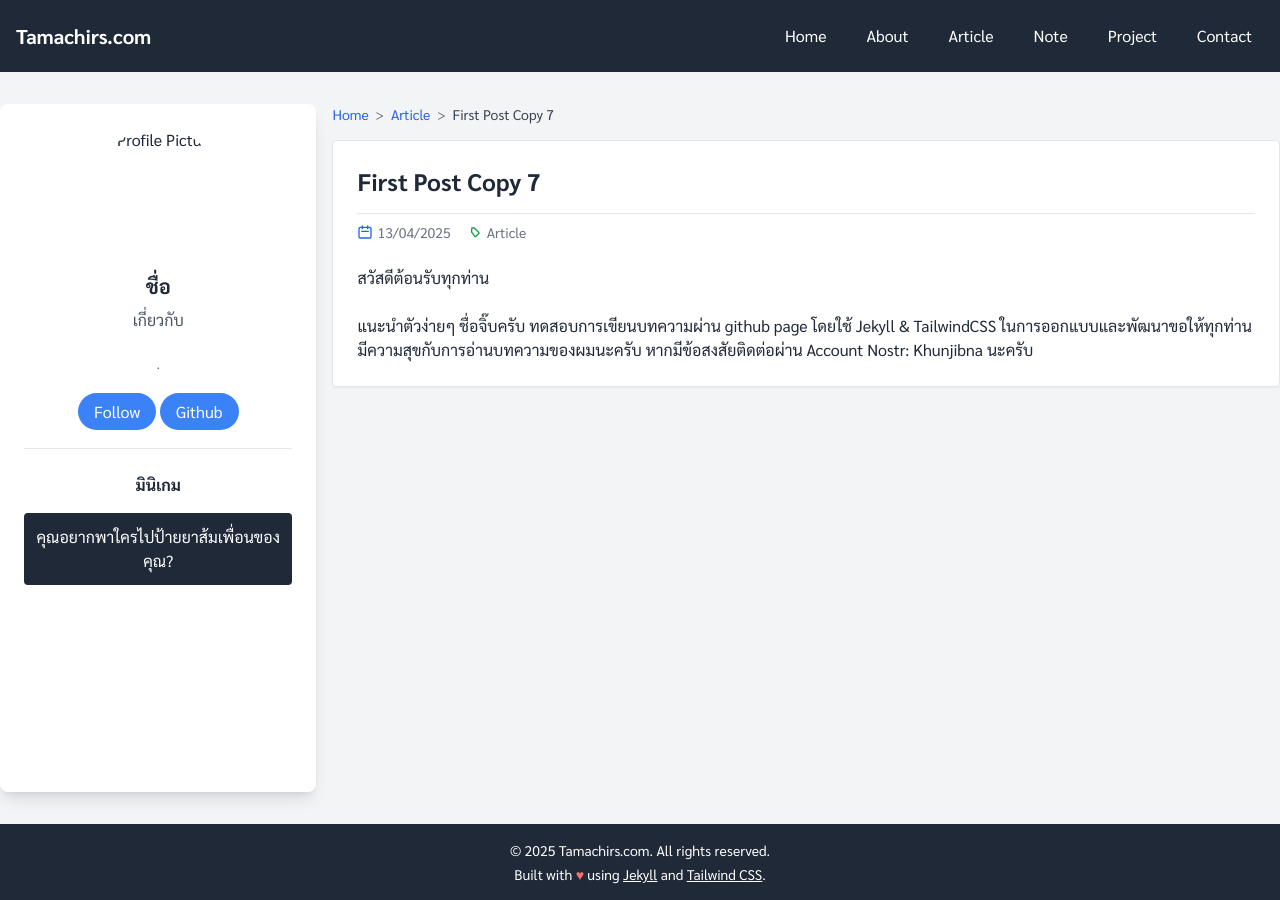
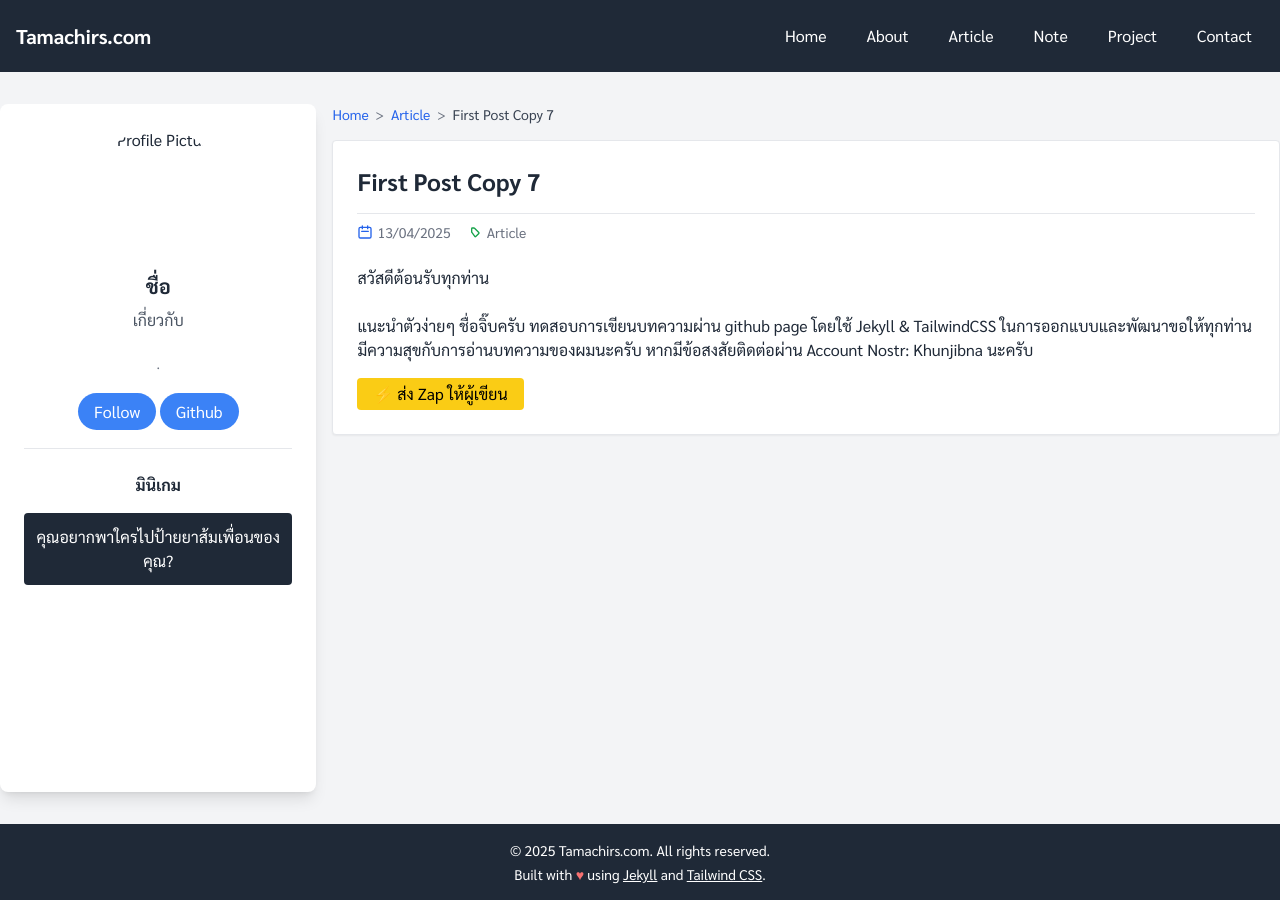
Before and after one commit to khunjibna/myjekyllsite, a Jekyll site: the page built from _posts/2025-04-13-first-post-copy-7.md, in a window 1280 px wide. Built offline with Jekyll 4.4.1, drawn with Linux system fonts in a browser that asks for light colours; nearby versions of some CDN libraries.

Commit message:
Initial commit for my Jekyll site

```diff
--- a/_config.yml
+++ b/_config.yml
@@ -8,3 +8,8 @@ author:
 
 baseurl: ""  # ถ้าโฮสต์ที่ root (ไม่มี subfolder)
 future: true
+
+
+google_fonts: Noto Sans Thai
+og_image: /assets/img/share.jpg
+author_pubkey: npub1p7w6gyufuy3e6fnugvg9an7fyfes085qct2tp8sarctjwqdaqltsg47tzy
--- /dev/null
+++ b/_includes/head.html
@@ -0,0 +1,42 @@
+<!-- _includes/head.html -->
+<head>
+    <meta charset="UTF-8">
+    <meta name="viewport" content="width=device-width, initial-scale=1.0">
+
+    <!-- Title -->
+    <title>{% if page.title %}{{ page.title }} | {{ site.title }}{% else %}{{ site.title }}{% endif %}</title>
+    <meta name="description" content="{% if page.description %}{{ page.description }}{% else %}{{ site.description }}{% endif %}">
+    <meta name="author" content="{{ site.author.name }}">
+
+    <!-- SEO & Social: Open Graph -->
+    <meta property="og:title" content="{% if page.title %}{{ page.title }} | {{ site.title }}{% else %}{{ site.title }}{% endif %}">
+    <meta property="og:description" content="{% if page.description %}{{ page.description }}{% else %}{{ site.description }}{% endif %}">
+    <meta property="og:type" content="website">
+    <meta property="og:url" content="{{ page.url | absolute_url }}">
+    <meta property="og:image" content="{{ site.og_image | default: '/assets/img/og-default.jpg' | relative_url }}">
+
+    <!-- Twitter Card -->
+    <meta name="twitter:card" content="summary_large_image">
+    <meta name="twitter:title" content="{% if page.title %}{{ page.title }} | {{ site.title }}{% else %}{{ site.title }}{% endif %}">
+    <meta name="twitter:description" content="{% if page.description %}{{ page.description }}{% else %}{{ site.description }}{% endif %}">
+    <meta name="twitter:image" content="{{ site.og_image | default: '/assets/img/og-default.jpg' | relative_url }}">
+
+    <!-- Favicon -->
+    <link rel="icon" type="image/x-icon" href="{{ '/favicon.ico' | relative_url }}">
+    <link rel="apple-touch-icon" href="{{ '/apple-touch-icon.png' | relative_url }}">
+
+    <!-- Tailwind CSS -->
+    <script src="https://cdn.tailwindcss.com"></script>
+
+    <!-- Nostr Tools -->
+    <script src="https://cdn.jsdelivr.net/npm/nostr-tools@2.12.0/lib/nostr.bundle.min.js"></script>
+    <script src="{{ '/assets/js/nostr.js' | relative_url }}" defer></script>
+
+    <!-- Google Fonts: Sarabun -->
+    <link href="https://fonts.googleapis.com/css2?family=Sarabun:wght@400;500;700&display=swap" rel="stylesheet">
+    <style>
+      body {
+        font-family: 'Sarabun', sans-serif;
+      }
+    </style>
+  </head>
--- /dev/null
+++ b/_includes/share-buttons.html
@@ -0,0 +1,25 @@
+<!-- Zap Button (Nostr) -->
+<div class="mt-4">
+    <button onclick="openZapModal()" class="bg-yellow-400 text-black px-4 py-1 rounded hover:bg-yellow-500 transition">
+      ⚡ ส่ง Zap ให้ผู้เขียน
+    </button>
+  </div>
+
+  <!-- Zap Modal Script (เรียก nostr-tools หรือ WebLN) -->
+  <script>
+    function openZapModal() {
+      const pubkey = '{{ site.author_pubkey }}'; // กำหนดไว้ใน _config.yml
+      const amount = 1000; // millisat (1000 = 1 sat)
+      const lnurl = `nostr:${pubkey}?amount=${amount}`; // อาจต้องแปลงเป็น zap request จริงผ่าน protocol
+
+      if (window.webln) {
+        window.webln.enable().then(() => {
+          window.webln.sendPayment(lnurl).then((r) => {
+            alert("⚡ ส่ง Zap เรียบร้อยแล้ว!");
+          }).catch((e) => alert("Zap ล้มเหลว: " + e));
+        });
+      } else {
+        alert("⚠️ Browser นี้ไม่รองรับ WebLN");
+      }
+    }
+  </script>
--- a/_layouts/post.html
+++ b/_layouts/post.html
@@ -1,21 +1,8 @@
 <!DOCTYPE html>
 <html lang="en">
 
-<head>
-  <meta charset="UTF-8">
-  <meta name="viewport" content="width=device-width, initial-scale=1.0">
-  <title>{{ page.title }} | {{ site.title }}</title>
-  <script src="https://cdn.tailwindcss.com"></script>
-  <!-- เพิ่มฟอนต์ภาษาไทยจาก Google Fonts -->
-  <link href="https://fonts.googleapis.com/css2?family=Sarabun:wght@400;500;700&display=swap" rel="stylesheet">
-  <script src="https://cdn.jsdelivr.net/npm/nostr-tools@2.12.0/lib/nostr.bundle.min.js"></script>
-  <script src="/assets/js/nostr.js" defer></script>
-  <style>
-    body {
-      font-family: 'Sarabun', sans-serif;
-    }
-  </style>
-</head>
+
+{% include head.html %}
 
 <body class="bg-gray-100 text-gray-800 flex flex-col min-h-screen">
   <!-- เมนูส่วนหัว -->
@@ -85,6 +72,9 @@
             {{ content }}
           </article>
 
+          {% include share-buttons.html %}
+
+
         </div>
       </main>
 
```
Also changed, not shown: _layouts/article.html (+1 -15 lines), _layouts/default.html (+1 -15 lines), _layouts/page.html (+3 -12 lines).
